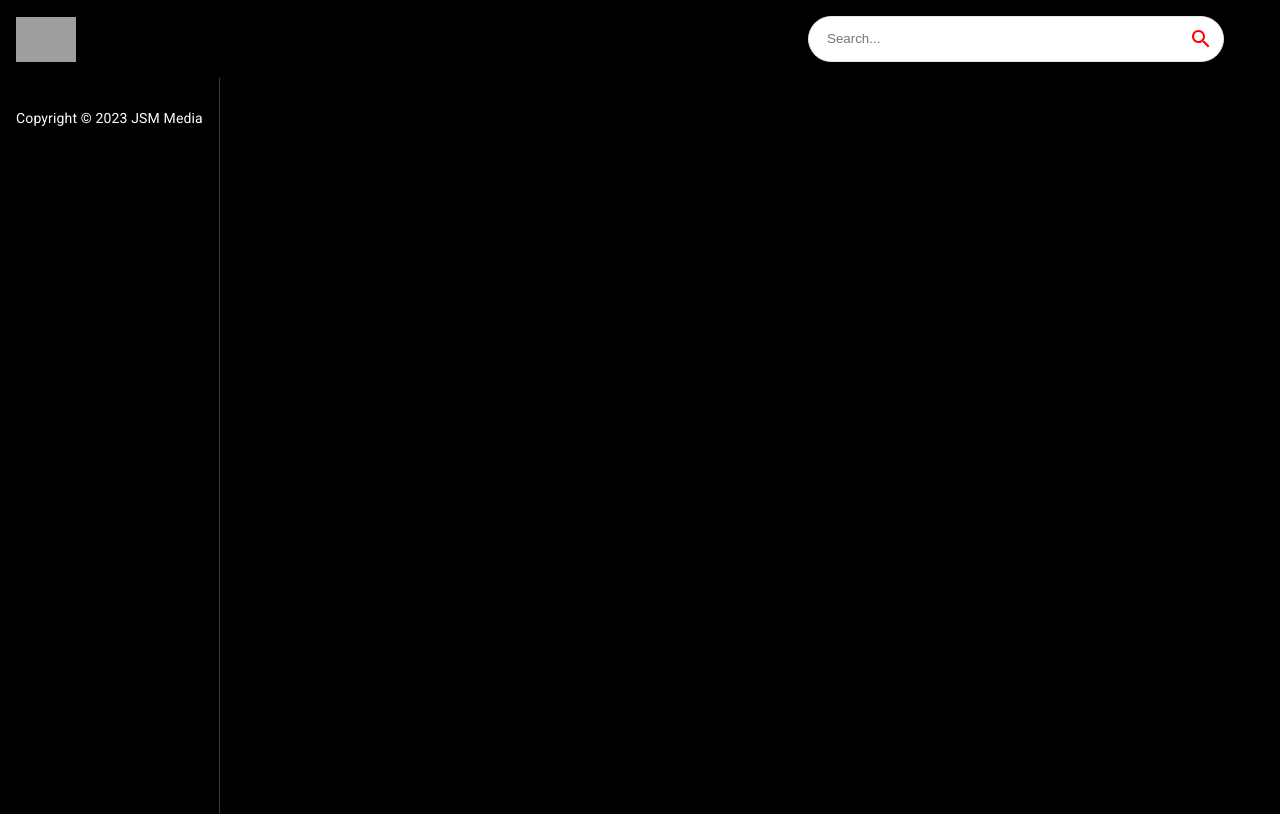
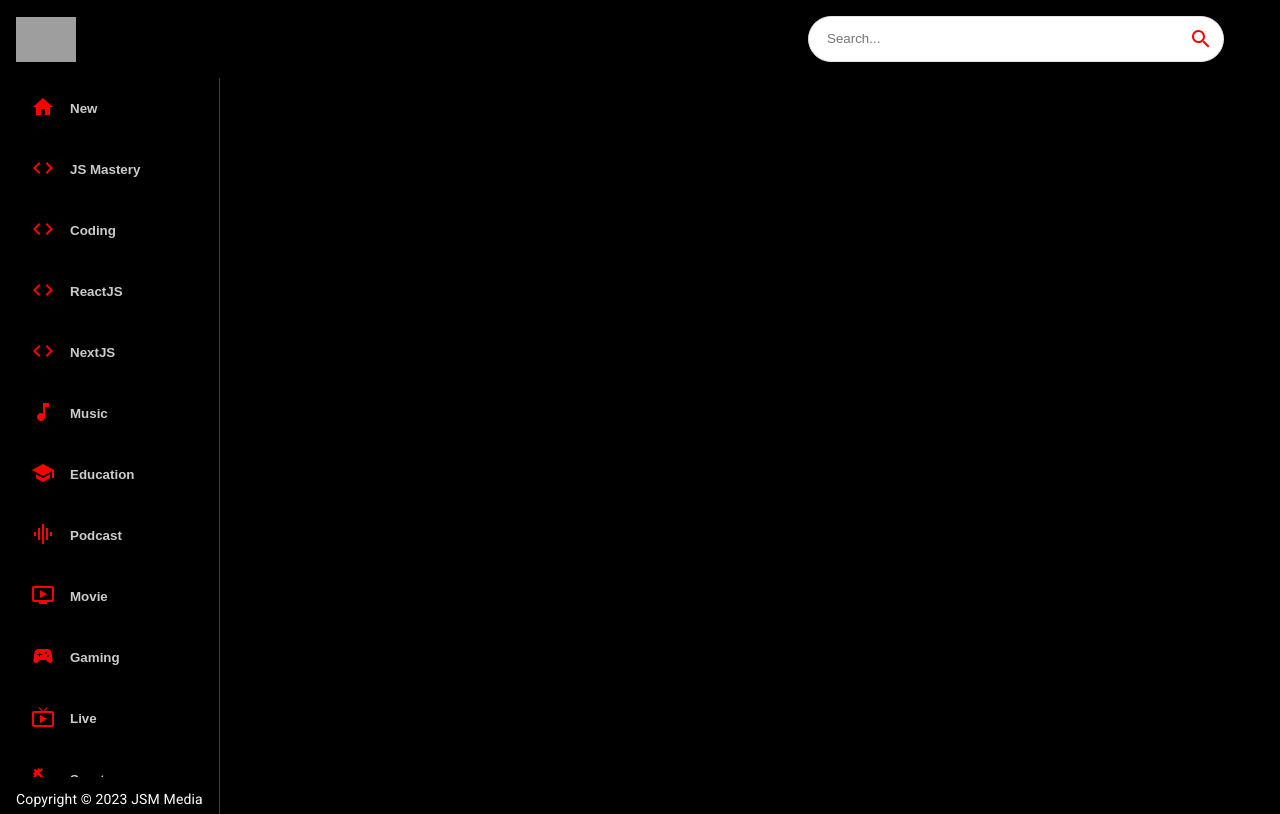
Before and after one commit to devesh1808/Youtube-Clone, a React (Create React App) app: page / in a window 1280 px wide. Built offline with nearby package versions, Linux system fonts and the light colour scheme; grey boxes are pictures that could not be loaded; the HTML template or start-up script is replaced by a standard one.

Commit message:
added some things in the sidebar

```diff
--- a/src/components/Feed.jsx
+++ b/src/components/Feed.jsx
@@ -1,5 +1,6 @@
 import React, { useEffect, useState } from "react";
 import { Box, Stack, Typography } from "@mui/material";
+import Sidebar from "./Sidebar";
 
 const Feed = () => {
   return (
@@ -11,7 +12,7 @@
           px: { sx: 0, md: 2 },
         }}
       >
-        Sidebar
+        <Sidebar></Sidebar>
         <Typography
           className="copyright"
           variant="body2"
--- /dev/null
+++ b/src/components/Sidebar.jsx
@@ -0,0 +1,37 @@
+import React from "react";
+import { Stack } from "@mui/material";
+
+import { categories } from "../utils/constants";
+
+const selectedCategory = 'new';
+
+const Sidebar = () => (
+  <Stack
+    direction="row"
+    sx={{
+      overflowY: "auto",
+      height: { sx: "auto", md: "95%" },
+      flexDirection: { md: "column" },
+    }}
+  >
+    {categories.map((category) => (
+      <button
+        className="category-btn"
+        style={{
+          background: category.name === selectedCategory && "#FC1503",
+          color: "white",
+        }}
+        key={category.name}
+      >
+        <span style={{ color: category.name === selectedCategory ? "white" : "red", marginRight: "15px" }}>
+          {category.icon}
+        </span>
+        <span style={{ opacity: category.name === selectedCategory ? "1" : "0.8" }}>
+          {category.name}
+        </span>
+      </button>
+    ))}
+  </Stack>
+);
+
+export default Sidebar;
--- a/src/components/index.js
+++ b/src/components/index.js
@@ -4,3 +4,4 @@
 export { default as SearchFeed } from './SearchFeed';
 export { default as VideoDetail } from './VideoDetail';
 export { default as SearchBar } from './SearchBar';
+export { default as Sidebar } from './Sidebar';
```
